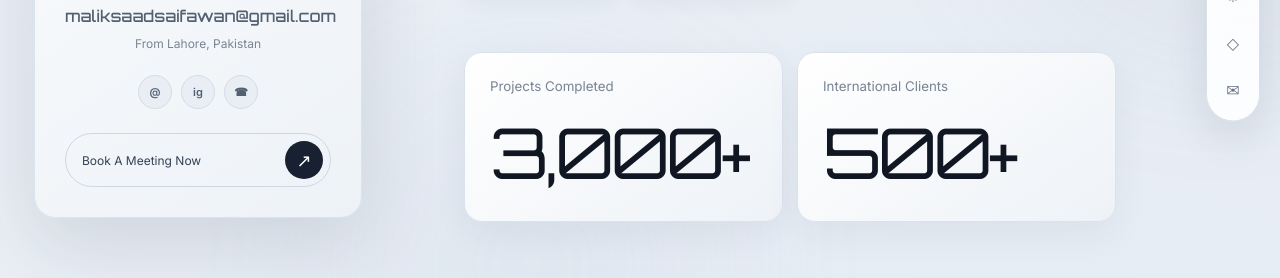
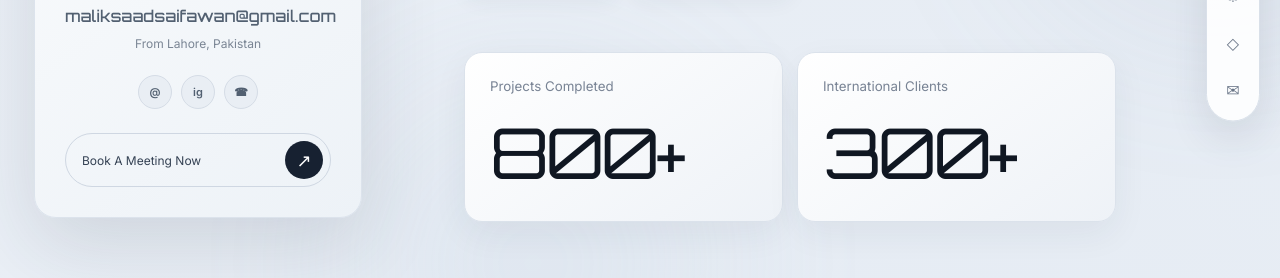
Before and after one commit to maliksaadsaifawan/Saad-Malik-Portfolio, a plain HTML site: page index.html in a window 1280 px wide. Shown: the part 522-800 px from the top of the page. Drawn offline with Linux system fonts and the light colour scheme.

Commit message:
index.html

```diff
--- a/index.html
+++ b/index.html
@@ -462,8 +462,8 @@ body, .profile, .nav, .stat-card, .quote, .achievement-card, .svl-logo-box,
       </div>
 
       <div class="hero-cards">
-        <div class="stat-card"><small>Projects Completed</small><strong>3,000+</strong></div>
-        <div class="stat-card"><small>International Clients</small><strong>500+</strong></div>
+        <div class="stat-card"><small>Projects Completed</small><strong>800+</strong></div>
+        <div class="stat-card"><small>International Clients</small><strong>300+</strong></div>
       </div>
     </div>
   </section>
```
